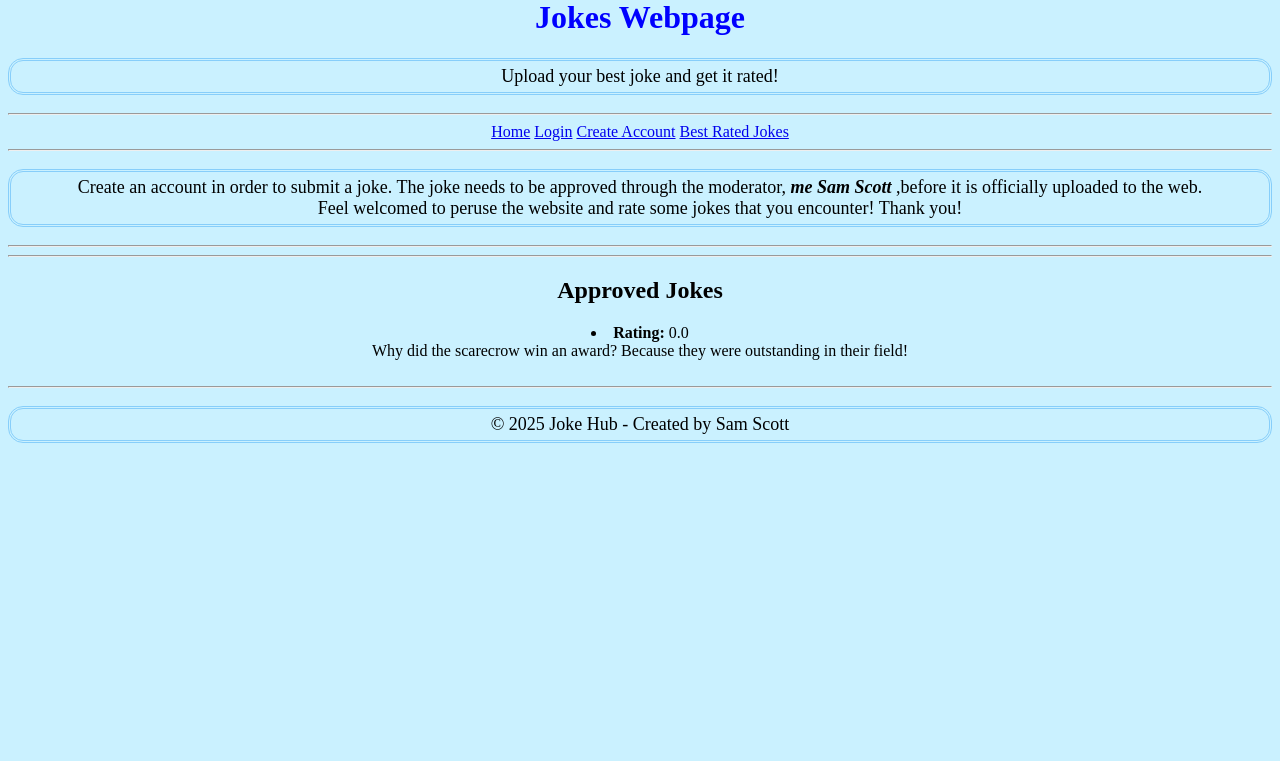
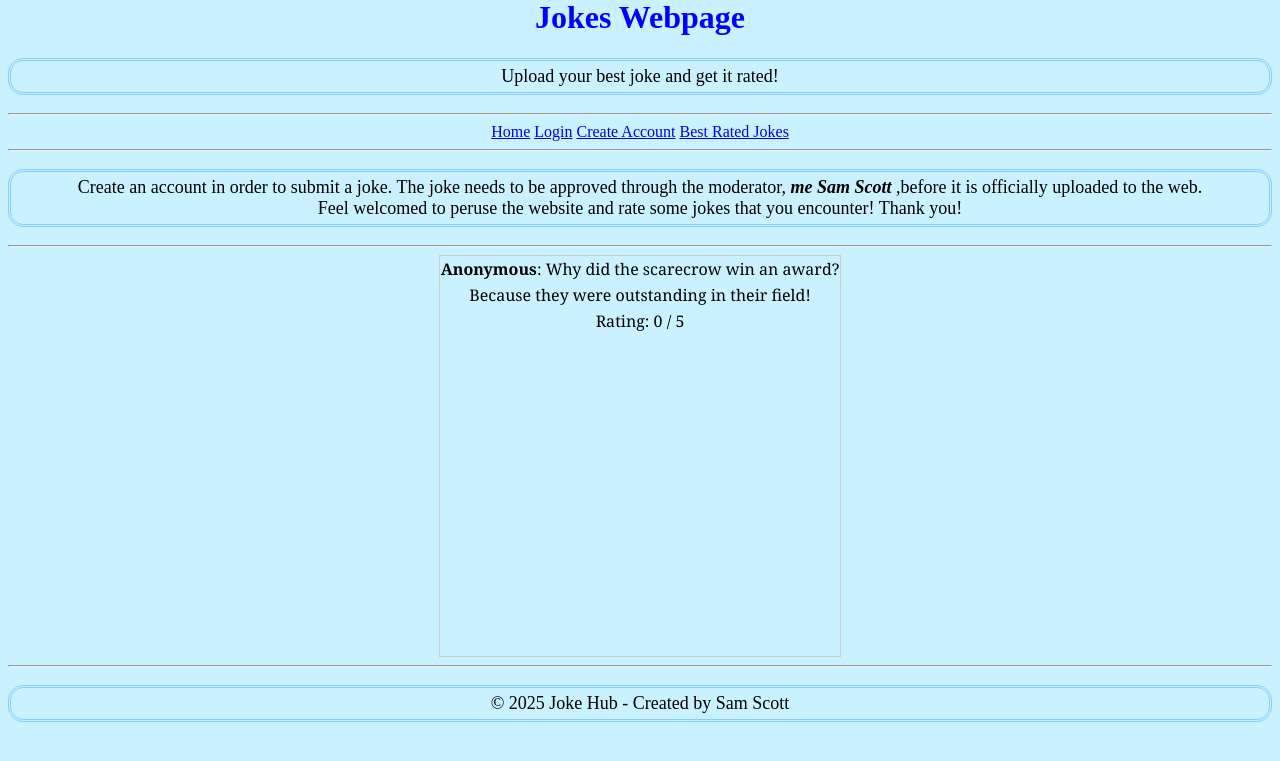
Before and after one commit to sascott9655/Joke-Webpage-, a Flask app: page / in a window 1280 px wide. Shown: the part 22-783 px from the top of the page. Run offline with Flask 3, Linux system fonts and the light colour scheme; data comes from the database, SQL or seed files in the repository; both versions use the stored data as it was after the commit.

Commit message:
got rid of the submit textarea for jokes in the home page and put the approve jokes in my implemented scroll box. Start a new route called submit  jokes to submit the jokes on a different webpage

```diff
--- a/app.py
+++ b/app.py
@@ -17,6 +17,7 @@ def initdb():
             id INTEGER PRIMARY KEY AUTOINCREMENT,
             content TEXT NOT NULL,
             timestamp TEXT NOT NULL,
+            username TEXT,
             rating REAL DEFAULT 0,
             approved INTEGER DEFAULT 0
             )
@@ -72,9 +73,10 @@ def index():
 
         joke = request.form['joke']
         timestamp = datetime.now().strftime('%Y-%m-%d %H:%M:%S')
+        username = session.get('username') # get username from session if logged in
         conn = sqlite3.connect('jokes.db')
         c = conn.cursor()
-        c.execute('INSERT INTO jokes (content, timestamp) VALUES (?, ?)', (joke, timestamp))
+        c.execute('INSERT INTO jokes (content, timestamp, username) VALUES (?, ?, ?)', (joke, timestamp,username))
         conn.commit()
         conn.close()
         flash("Joke submitted for approval!")
@@ -82,12 +84,11 @@ def index():
 
     conn = sqlite3.connect('jokes.db')
     c = conn.cursor()
-    c.execute('SELECT content, rating FROM jokes WHERE approved=1 ORDER BY rating DESC')
+    c.execute('SELECT content, rating, username FROM jokes WHERE approved=1 ORDER BY rating DESC')
     jokes = c.fetchall()
     conn.close()
 
-    username = session.get('username') # get username from session if logged in
-    return render_template('index.html', jokes=jokes, username=username)
+    return render_template('index.html', jokes=jokes, username=session.get('username'))
 
 
 @app.route('/login', methods=['GET', 'POST'])
@@ -118,13 +119,27 @@ def login():
 
 @app.route('/logout')
 def logout():
-    print('Before Logout')
     username = session.get('username', '')
-    print('Logout')
     session.clear() # Clears all session data (logs out user/admin)
-    print('After Logout')
     flash(f"You have been logged out, {username}")
     return redirect(url_for('index')) #Takes you to the homepage
+
+@app.route('/submit_joke', methods=['GET', 'POST'])
+def submit_joke():
+    if 'username' not in session:
+        return redirect(url_for('login'))
+    if request.method == 'POST':
+        joke = request.form['joke']
+        username = session['username']
+        timestamp = datetime.now().strftime('%Y-%m-%d %H:%M:%S')
+
+        conn = sqlite3.connect('jokes.db')
+        c = conn.cursor()
+        c.execute('INSERT into jokes (content, timestamp, username) VALUES (?, ?, ?)', (joke, timestamp, username))
+        conn.commit()
+        conn.close()
+
+        return redirect(url_for('index'))
 
 @app.route('/moderate')
 def moderate():
--- a/static/css/index.css
+++ b/static/css/index.css
@@ -1,23 +1,12 @@
 body{
 	background-color:rgb(202, 241, 255);
+	text-align: center;
 }
-
 h1 {
 	color: blue;
-	text-align: center;
    }
-.subtitle{
-	text-align: center;
-}
-footer{
-	text-align: center;
-}
-.hyperlinks{
-	text-align: center;
-}
 p{
 	font-size: 18px;
-	text-align: center;
 	/* padding-top: 5px;
 	padding-right: 50px;
 	padding-bottom: 5px;
@@ -26,27 +15,31 @@ p{
 	border: 3px double lightskyblue;
 	border-radius: 15px;
 }
-h2{
-	text-align: center;
-}
-.joke-form{
-	text-align: center;
-}
-.joke-list{
-	text-align: center;
+main{
+	display: flex;
+	justify-content: center;
+	align-items: center;
+	flex-direction: column;
 }
 button{
 	border-radius: 15px;
 	box-shadow: 3px 3px 5px grey;
 }
-.approved-jokes{
-	text-align: center;
-}
 .flash-message{
 	background-color: purple;
-	color: brown;
+	color: white;
 	border: 2px, solid, black;
 	padding: 10px;
 	margin: 15px;
 	border-radius: 5px;
 }
+.scroll-box{
+	height:400px;
+	width:400px;
+	border:1px solid #ccc;
+	font:16px/26px Georgia, Garamond, Serif;
+	overflow:auto;
+}
+.joke-space{
+	margin-bottom: 20px;
+}
--- a/templates/index.html
+++ b/templates/index.html
@@ -41,25 +41,16 @@
     welcomed to peruse the website and rate some jokes that you encounter! Thank you! </p>
     <hr>
     <main>
-        <!-- <section class="joke-form">
-            <h2>Submit a Joke</h2>
-            <form id="jokeForm" method="POST">
-                <textarea id="jokeInput" name="joke" rows="4" cols="50" placeholder="Type your joke here..."></textarea><br>
-                <button type="submit">Submit Joke</button>
-            </form>
-        </section> -->
-        <hr>
-        <section class="approved-jokes">
-        <h2>Approved Jokes</h2>
-        {% if jokes %}
-                {% for joke, rating in jokes %}
-                    <li><strong>Rating:</strong> {{rating }}<br>{{joke}}</li><br>
+        <!-- Scroll Box -->
+            <div class="scroll-box">
+                {% for joke in jokes %}
+                    <div class="joke-space">
+                        <strong>{{ joke[2] or "Anonymous" }}</strong>: {{ joke[0] }}<br>
+                        Rating: {{ joke[1] or 0 }} / 5
+                        <!-- Later: Add a form or JavaScript-based rating system -->
+                    </div>
                 {% endfor %}
-
-        {% else %}
-            <p>No jokes yet... Be the first to submit one!</p>
-        {% endif %}
-        </section>
+            </div>
     </main>
     <footer>
         <hr>
```
Also changed, not shown: templates/submit_joke.html (added, +14 -0 lines), jokes.db.
